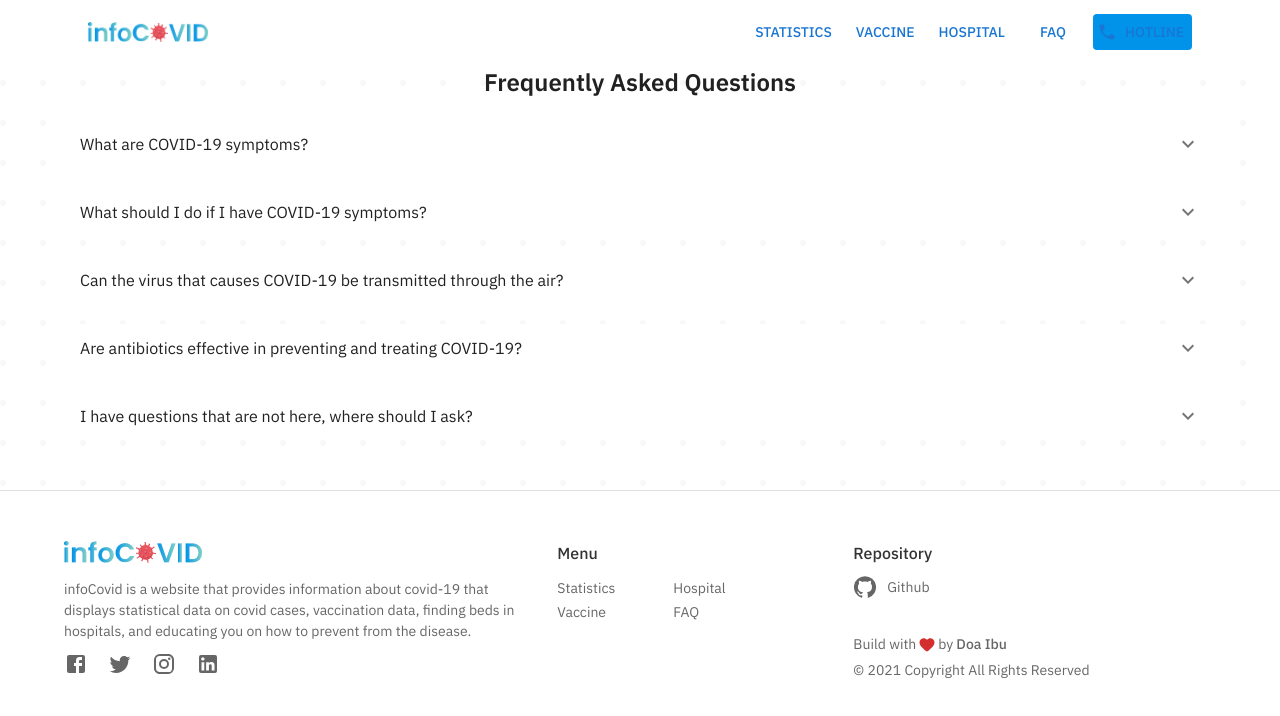
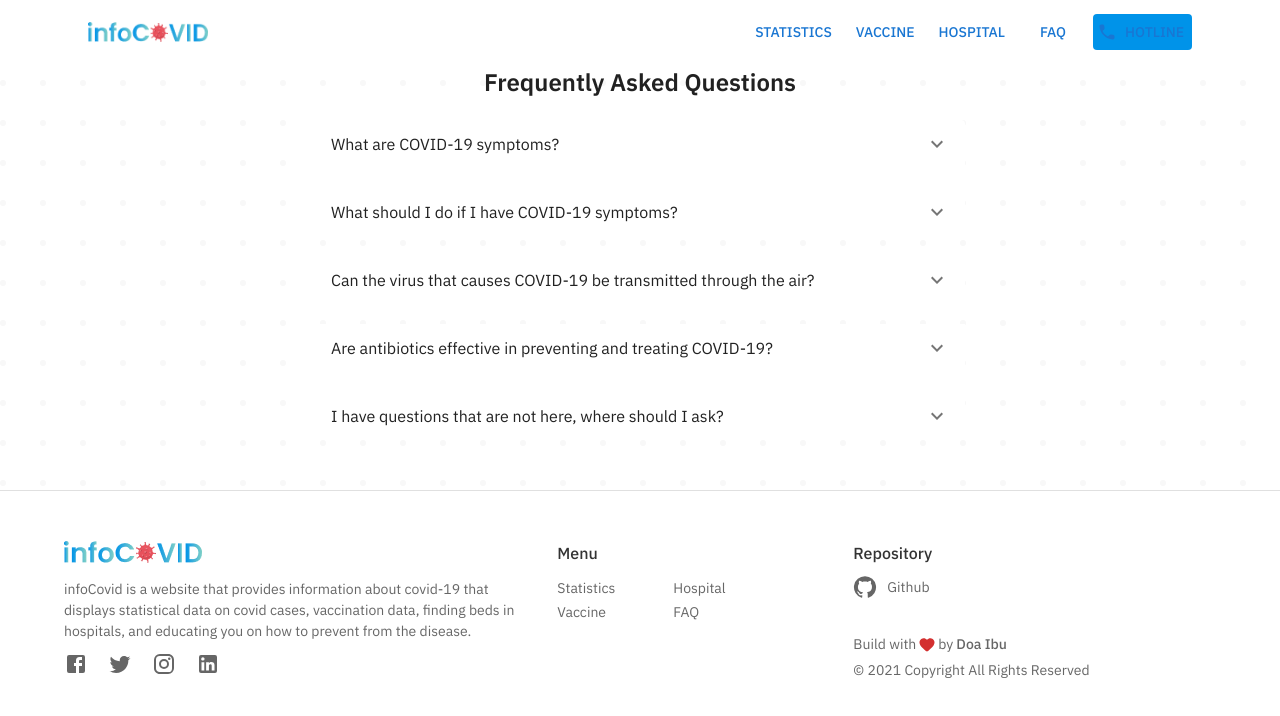
Before and after one commit to niceDeve/info-covid, a Next.js app: page /faq in a window 1280 px wide. Shown: the top 716 px of the page. Built offline with nearby package versions, Linux system fonts and the light colour scheme.

Commit message:
add width to faq

```diff
--- a/components/Accordion/Accordion.js
+++ b/components/Accordion/Accordion.js
@@ -44,7 +44,7 @@ export default function MyAccordion() {
   };
 
   return (
-    <div style={{ marginTop: '20px' }}>
+    <div className={classes.faqContainer}>
       {faq.map(({ question, answer }, idx) => (
         <Accordion
           expanded={expanded === `${idx}`}
--- a/components/Accordion/Accordion.style.js
+++ b/components/Accordion/Accordion.style.js
@@ -9,6 +9,14 @@ const accordionStyle = {
   blueText: {
     color: '#0093E9',
   },
+  faqContainer: {
+    marginTop: '20px !important',
+    '@media screen and (min-width: 900px)': {
+      width: '650px',
+      marginLeft: 'auto',
+      marginRight: 'auto',
+    },
+  },
 };
 
 export default accordionStyle;
```
